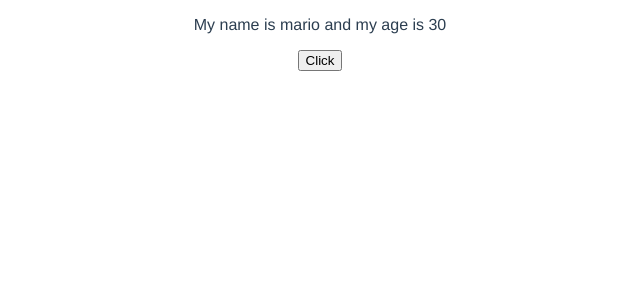
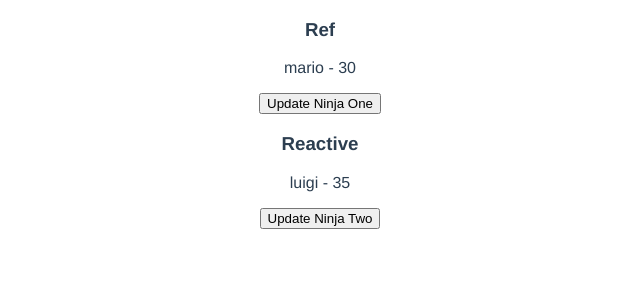
Before and after one commit to mehmetasilkilic/compapi, a Vue app: page / in a window 1280 px wide. Shown: the top 300 px of the page, without its empty margins (320-960 px from the left). Built offline with nearby package versions, Linux system fonts and the light colour scheme.

Commit message:
reactive

```diff
--- a/src/views/Home.vue
+++ b/src/views/Home.vue
@@ -1,26 +1,32 @@
 <template>
   <div class="home">
-    <p>My name is {{ name }} and my age is {{ age }}</p>
-    <button @click="handleClick">Click</button>
+    <h3>Ref</h3>
+    <p>{{ ninjaOne.name }} - {{ ninjaOne.age }}</p>
+    <button @click="updateNinjaOne">Update Ninja One</button>
+    <h3>Reactive</h3>
+    <p>{{ ninjaTwo.name }} - {{ ninjaTwo.age }}</p>
+    <button @click="updateNinjaTwo">Update Ninja Two</button>
   </div>
 </template>
 
 <script>
-import { ref } from "vue";
+import { ref, reactive } from "vue";
+
 export default {
   name: "Home",
   setup() {
-    //const p = ref(null);
+    const ninjaOne = ref({ name: "mario", age: 30 });
+    const ninjaTwo = reactive({ name: "luigi", age: 35 });
 
-    const name = ref("mario");
-    const age = ref(30);
-
-    const handleClick = () => {
-      name.value = "luigi";
-      age.value = 25;
+    const updateNinjaOne = () => {
+      ninjaOne.value.age = 40;
     };
 
-    return { name, age, handleClick };
+    const updateNinjaTwo = () => {
+      ninjaTwo.age = 40;
+    };
+
+    return { ninjaOne, ninjaTwo, updateNinjaOne, updateNinjaTwo };
   },
 };
 </script>
```
